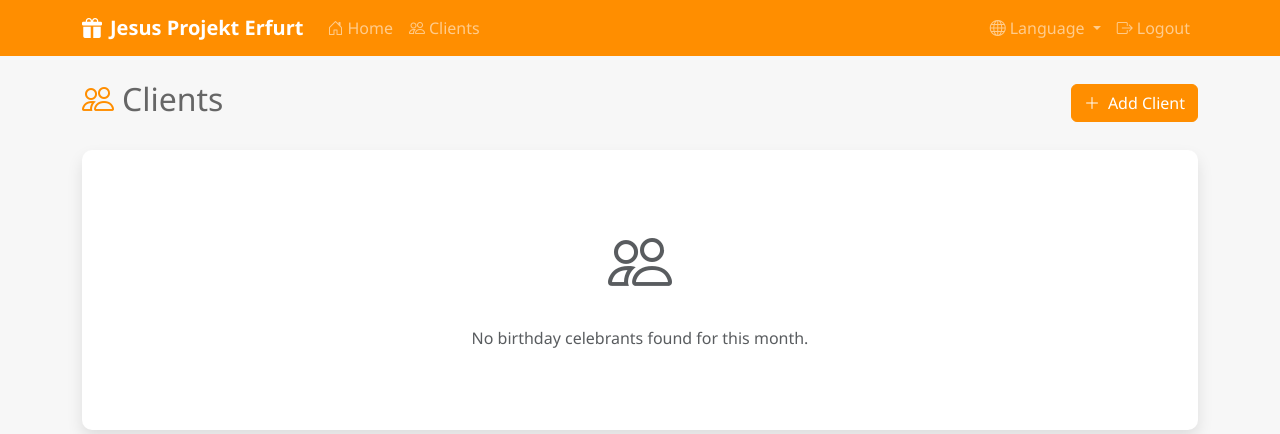
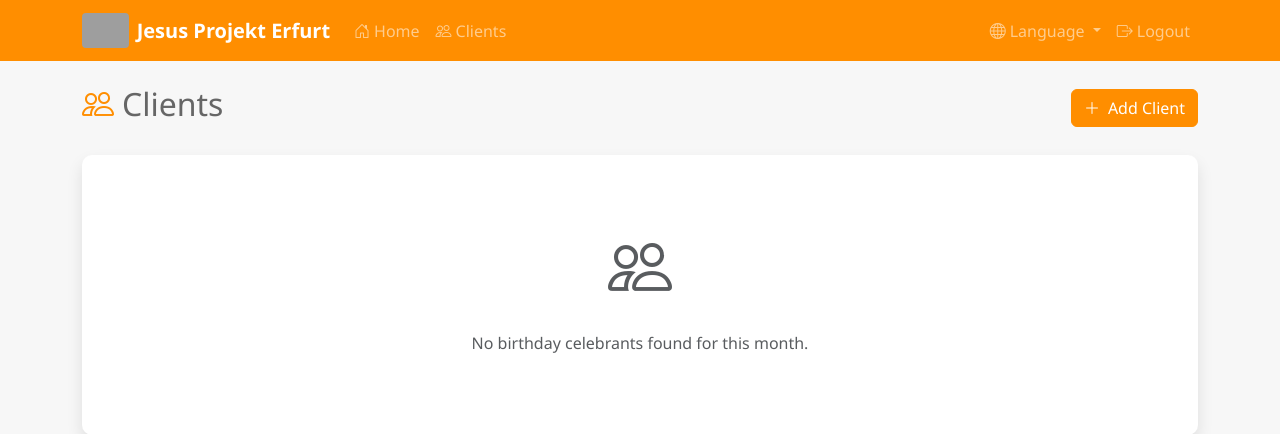
Before and after one commit to Ynah8995/Jesus-Projekt-Erfurt, a Flask app: page /clients/ in a window 1280 px wide. Shown: the top 434 px of the page. Run offline with Flask 3, Linux system fonts and the light colour scheme; a user stored in the database is signed in; data that the repository does not hold is empty; grey boxes are pictures that could not be loaded.

Commit message:
Fix email authentication and add logo
- Fixed email sending to require MAIL_USERNAME and MAIL_PASSWORD
- Clearer error message when email not configured
- Added Jesus Projekt Erfurt official logo to login page
- Added logo to navbar in base template

```diff
--- a/app/templates/auth/login.html
+++ b/app/templates/auth/login.html
@@ -6,8 +6,9 @@
         <div class="card shadow">
             <div class="card-body p-5">
                 <div class="text-center mb-4">
-                    <i class="bi bi-gift-fill text-primary" style="font-size: 3rem;"></i>
-                    <h2 class="mt-3 text-primary">{{ t('app_name', lang) }}</h2>
+                    <img src="https://jesus-projekt-erfurt.de/wp-content/uploads/2017/03/Jesus-Projekt-Erfurt-Logo.jpg"
+                         alt="Jesus Projekt Erfurt Logo" class="mb-3" style="max-height: 80px;">
+                    <h2 class="mt-2 text-primary">{{ t('app_name', lang) }}</h2>
                     <p class="text-muted">{{ t('app_subtitle', lang) }}</p>
                 </div>
                 <form method="POST" autocomplete="off">
--- a/app/templates/base.html
+++ b/app/templates/base.html
@@ -12,8 +12,10 @@
     {% if current_user.is_authenticated %}
     <nav class="navbar navbar-expand-lg navbar-dark bg-primary">
         <div class="container">
-            <a class="navbar-brand fw-bold" href="{{ url_for('dashboard.index') }}">
-                <i class="bi bi-gift-fill me-2"></i>{{ t('app_name', lang) }}
+            <a class="navbar-brand fw-bold d-flex align-items-center" href="{{ url_for('dashboard.index') }}">
+                <img src="https://jesus-projekt-erfurt.de/wp-content/uploads/2017/03/Jesus-Projekt-Erfurt-Logo.jpg"
+                     alt="Logo" class="me-2" style="height: 35px; border-radius: 4px;">
+                <span>{{ t('app_name', lang) }}</span>
             </a>
             <button class="navbar-toggler" type="button" data-bs-toggle="collapse" data-bs-target="#navbarNav">
                 <span class="navbar-toggler-icon"></span>
--- a/app/translations.py
+++ b/app/translations.py
@@ -78,6 +78,7 @@ translations = {
         'subject': 'Subject',
         'message': 'Message',
         'placeholders_info': 'Use {name} for client name, {first_name} for first name, {last_name} for last name',
+        'mail_not_configured': 'Email is not configured. Please set MAIL_USERNAME and MAIL_PASSWORD environment variables.',
     },
     'de': {
         'app_name': 'Jesus Projekt Erfurt',
@@ -158,6 +159,7 @@ translations = {
         'subject': 'Betreff',
         'message': 'Nachricht',
         'placeholders_info': 'Verwenden Sie {name} fuer den vollstaendigen Namen, {first_name} fuer den Vornamen, {last_name} fuer den Nachnamen',
+        'mail_not_configured': 'E-Mail ist nicht konfiguriert. Bitte setzen Sie die Umgebungsvariablen MAIL_USERNAME und MAIL_PASSWORD.',
     }
 }
 
```
Also changed, not shown: app/routes/dashboard.py (+4 -9 lines).
